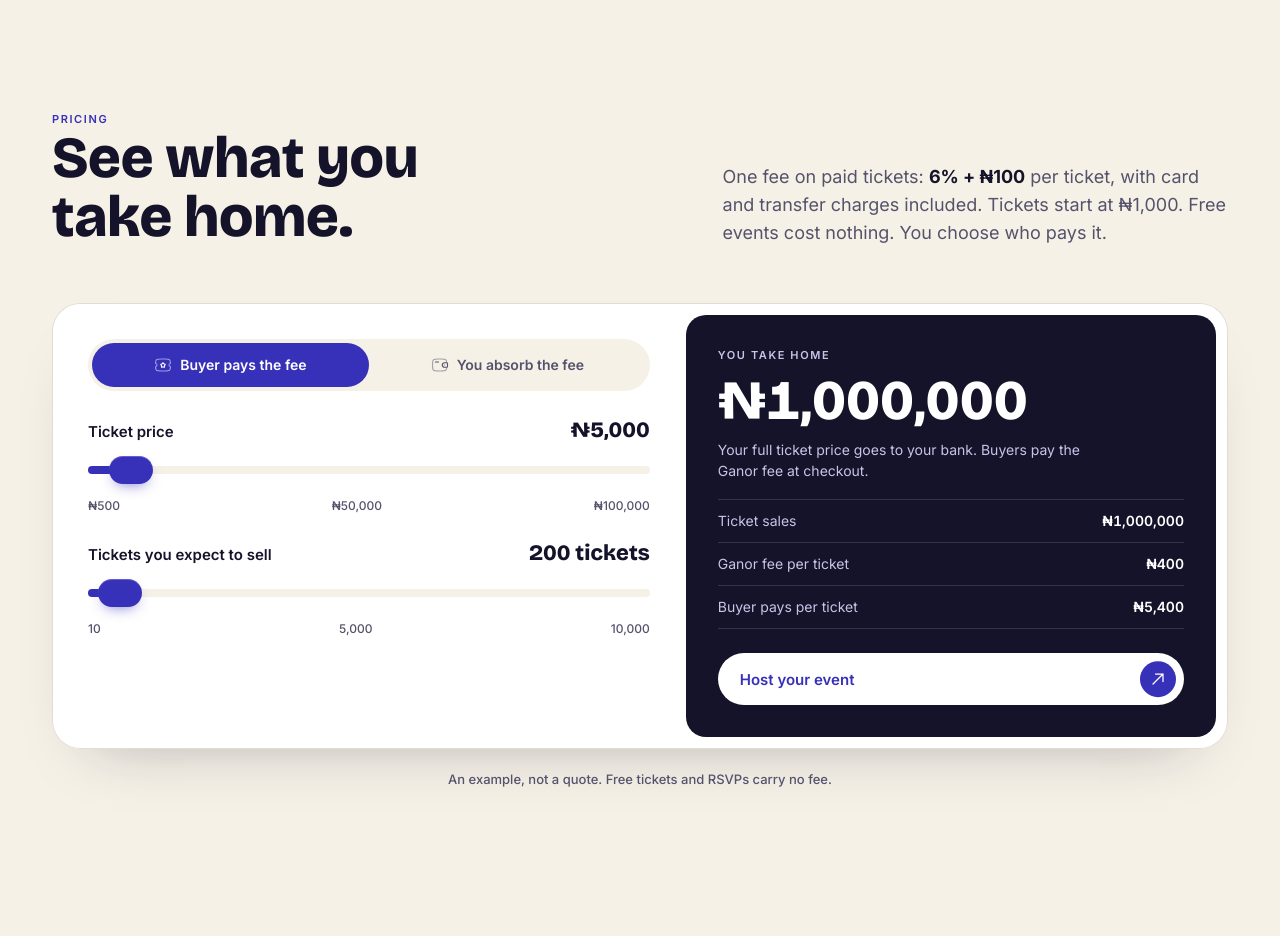
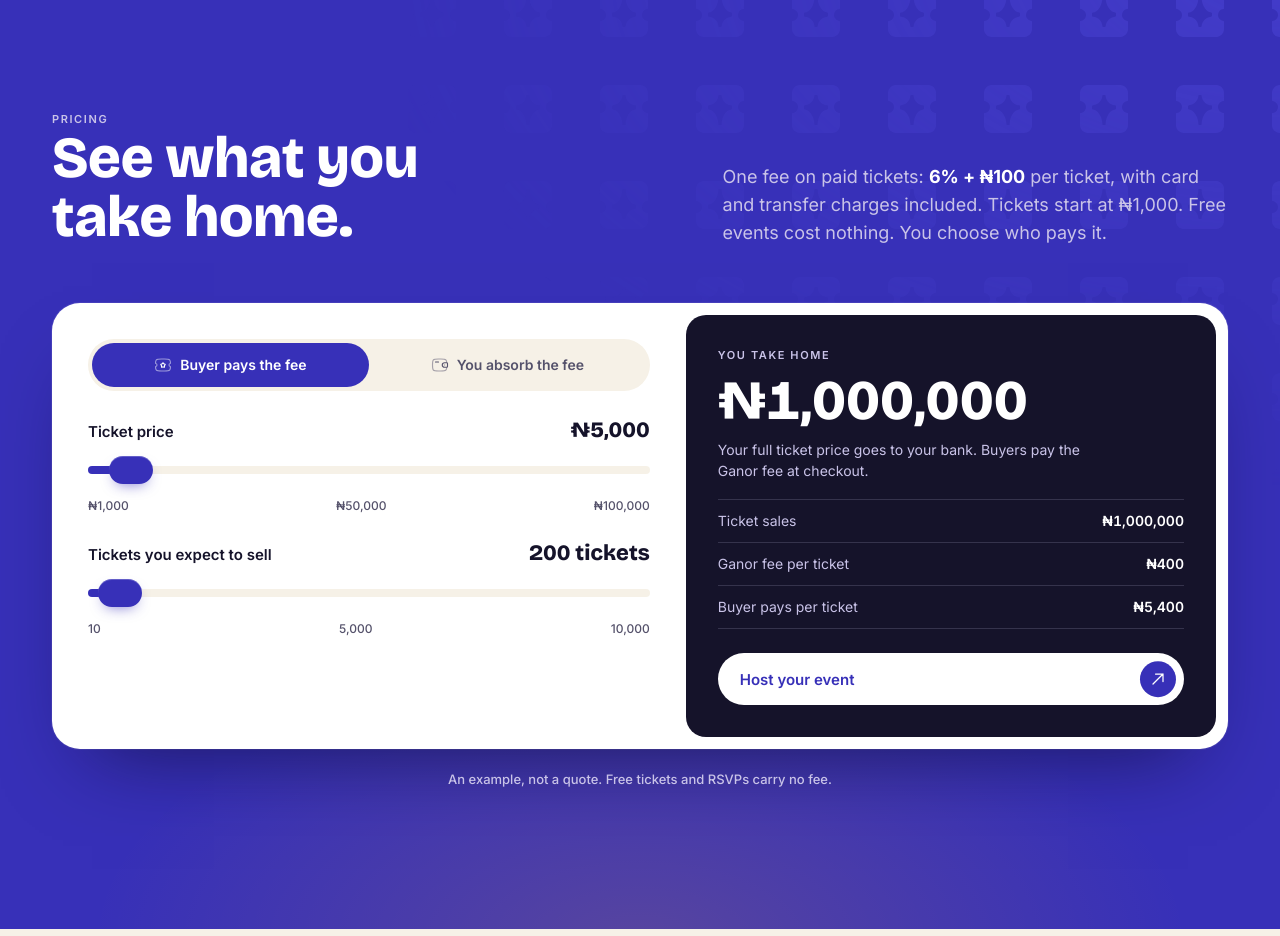
Before and after one commit to 4hm4di/ganor, a plain HTML site: page index.html in a window 1280 px wide. Shown: the part 5380-6316 px from the top of the page. Drawn offline with Linux system fonts and the light colour scheme; animation ran at ten frames a second.

Commit message:
Pricing on an indigo band with the symbol pattern
The pricing section now runs full width on Ganor indigo, with the symbol pattern fading in
from the top right and a soft marigold glow under the calculator. Heading in white, text in
lavender; the calculator card stays white. Price slider scale starts at ₦1,000 to match the
minimum ticket price.

Co-Authored-By: Claude Opus 5.5 <noreply@anthropic.com>
Claude-Session: https://claude.ai/code/session_01KMECP4MKUtLn57SbmP24Mp

```diff
--- a/assets/css/site.css
+++ b/assets/css/site.css
@@ -32,7 +32,7 @@ button, .btn, .chip, .nav__links a, .cat, .role span { -webkit-user-select: none
 ::selection { background: var(--ganor-indigo); color: #fff; }
 
 :focus-visible { outline: 3px solid var(--ganor-indigo); outline-offset: 3px; border-radius: 6px; }
-.on-dark :focus-visible, .hero :focus-visible, .join :focus-visible, .foot :focus-visible, .places :focus-visible, .sheet :focus-visible,
+.on-dark :focus-visible, .hero :focus-visible, .join :focus-visible, .pricing > .wrap > .head :focus-visible, .pricing .calc__out :focus-visible, .foot :focus-visible, .places :focus-visible, .sheet :focus-visible,
 .nav:not(.is-solid) :focus-visible { outline-color: var(--ganor-marigold); }
 .join__form :focus-visible { outline-color: var(--ganor-indigo); }
 
@@ -1415,3 +1415,15 @@ select option { background-color: #fff; color: var(--ganor-ink); }
 .meter.is-live i { transition: none; }
 [data-meter-text] { font-variant-numeric: tabular-nums; }
 .card__foot--plain { display: block; }
+
+/* ---------- Pricing: an indigo band with the Ganor symbol pattern, the calculator sitting on it ---------- */
+.pricing { position: relative; isolation: isolate; overflow: hidden; background: var(--ganor-indigo); color: #fff; }
+.pricing__pattern { position: absolute; inset: 0; z-index: -1; background: url(../img/pattern-indigo.svg) 0 0 / 96px 192px; -webkit-mask-image: radial-gradient(120% 90% at 100% 0%, #000 0%, transparent 60%); mask-image: radial-gradient(120% 90% at 100% 0%, #000 0%, transparent 60%); }
+.pricing__glow { position: absolute; z-index: -1; left: 50%; bottom: -30%; width: min(1100px, 120vw); aspect-ratio: 2 / 1; transform: translateX(-50%); border-radius: 50%; background: radial-gradient(closest-side, rgba(255, 178, 30, .16), rgba(255, 178, 30, 0)); pointer-events: none; }
+.pricing__inner { position: relative; }
+.pricing .h2 { color: #fff; }
+.pricing .head__lede { color: var(--ganor-lavender); }
+.pricing .head__lede b { color: #fff; }
+.pricing .note { color: var(--ganor-lavender); }
+.pricing .calc { box-shadow: 0 40px 80px -40px rgba(10, 8, 40, .65), 0 0 0 1px rgba(255, 255, 255, .08); }
+.pricing .calc__in { color: var(--ganor-ink); }
--- a/index.html
+++ b/index.html
@@ -489,10 +489,13 @@ a.chip{text-decoration:none}
 </section>
 
 <!-- PRICING (earnings calculator) -->
-<section class="section wrap pricing" id="pricing" aria-labelledby="pricing-title">
+<section class="section pricing" id="pricing" aria-labelledby="pricing-title">
+  <div class="pricing__pattern" aria-hidden="true"></div>
+  <div class="pricing__glow" aria-hidden="true"></div>
+  <div class="wrap pricing__inner">
   <div class="head head--split">
     <div>
-      <p class="label" data-reveal>Pricing</p>
+      <p class="label label--on-indigo" data-reveal>Pricing</p>
       <h2 class="h2" id="pricing-title" data-lines><span class="line"><span>See what you</span></span> <span class="line"><span>take home.</span></span></h2>
     </div>
     <p class="head__lede" data-reveal>One fee on paid tickets: <b data-fee-text>6% + ₦100</b> per ticket, with card and transfer charges included. Tickets start at ₦1,000. Free events cost nothing. You choose who pays it.</p>
@@ -509,7 +512,7 @@ a.chip{text-decoration:none}
       <div class="rng">
         <div class="rng__top"><label for="calc-price">Ticket price</label><output for="calc-price" data-out="price">₦5,000</output></div>
         <div class="rng__ctl"><input id="calc-price" type="range" min="1000" max="100000" step="500" value="5000" data-in="price"><span class="rng__knob" aria-hidden="true"></span></div>
-        <div class="rng__scale" aria-hidden="true"><span>₦500</span><span>₦50,000</span><span>₦100,000</span></div>
+        <div class="rng__scale" aria-hidden="true"><span>₦1,000</span><span>₦50,000</span><span>₦100,000</span></div>
       </div>
 
       <div class="rng">
@@ -532,6 +535,7 @@ a.chip{text-decoration:none}
     </div>
   </div>
   <p class="note">An example, not a quote. Free tickets and RSVPs carry no fee.</p>
+  </div>
 </section>
 
 <!-- NAME -->
```
Also changed, not shown: src/index.html (+7 -3 lines).
